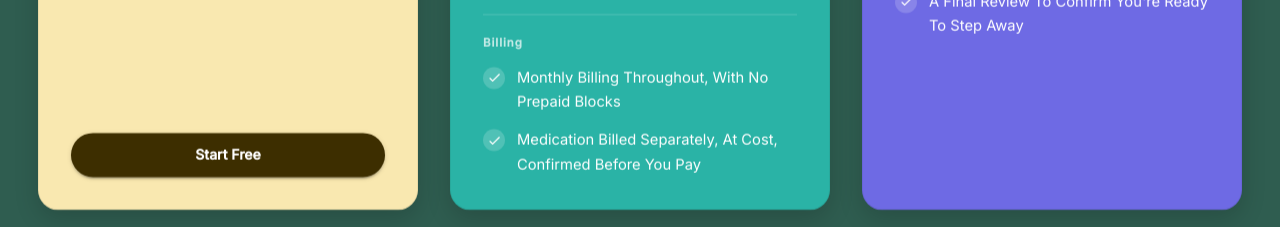
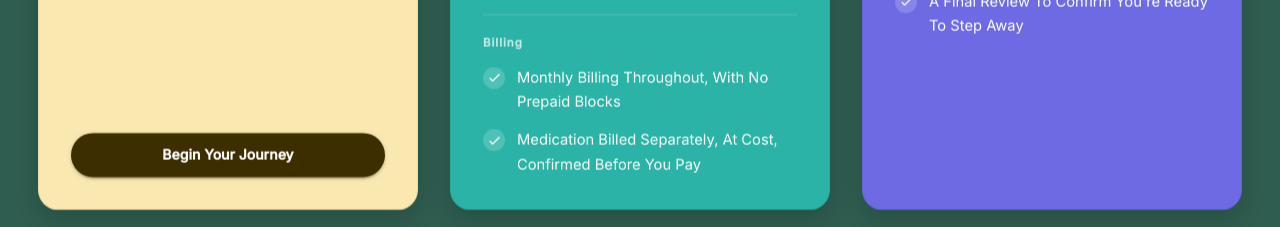
Before and after one commit to Lazare-Panam/serava-ui, a Next.js app: page /pricing in a window 1280 px wide. Shown: the part 2160-2387 px from the top of the page. Built offline with nearby package versions, Linux system fonts and the light colour scheme; what @mui/material-nextjs would draw is missing.

Commit message:
chore:button-text-update

```diff
--- a/src/app/pricing/PricingSection.tsx
+++ b/src/app/pricing/PricingSection.tsx
@@ -63,7 +63,7 @@ const PLANS: Plan[] = [
         ],
       },
     ],
-    cta: "Start free",
+    cta: "Begin your journey",
     href: "/eligibility",
     accent: "amber",
   },
```
